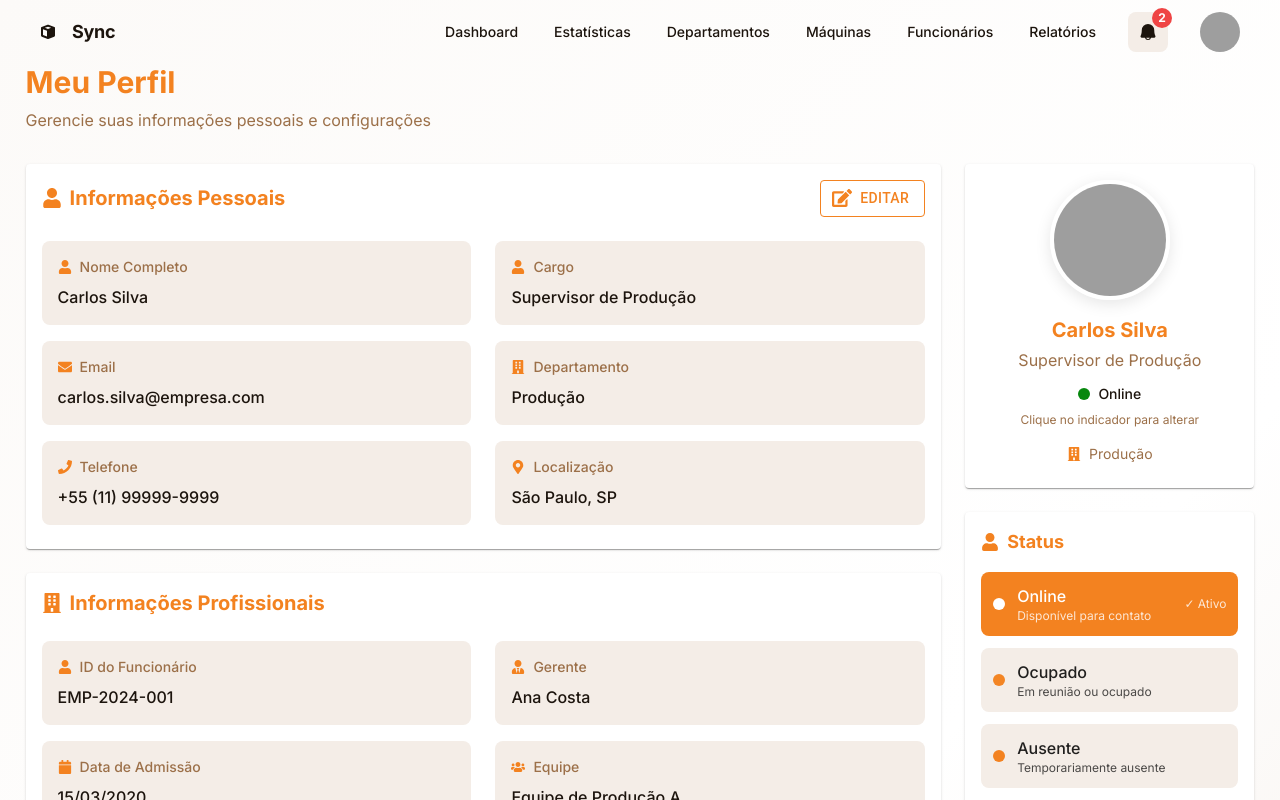
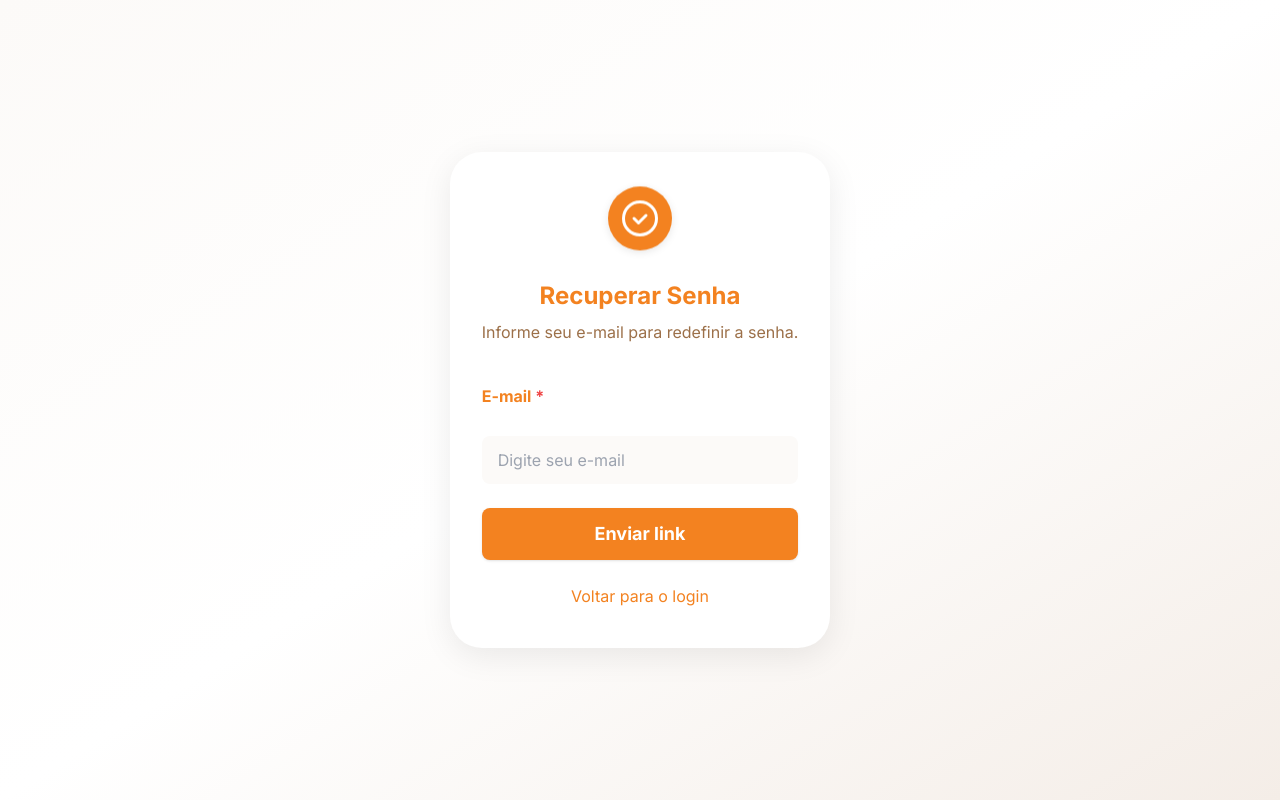
Before and after one commit to nyxpdb/Teste-Depoly, a React (Vite) app: page / in a window 1280 px wide. Shown: the top 800 px of the page. Built offline with nearby package versions, Linux system fonts and the light colour scheme; grey boxes are pictures that could not be loaded; the HTML template or start-up script is replaced by a standard one.

Commit message:
Update App.tsx

```diff
--- a/src/App.tsx
+++ b/src/App.tsx
@@ -26,7 +26,7 @@ const App: React.FC = () => {
         <div className="min-h-screen bg-white">
           <Suspense fallback={<PageLoader />}>
             <Routes>
-              <Route path="/" element={<Perfil />} />
+              <Route path="/" element={<EsqueceuSenha />} />
               <Route path="/login" element={<LandingPage />} />
               <Route path="/dashboard" element={<Login />} />
               <Route path="/estatisticas" element={<Dashboard />} />
@@ -35,7 +35,7 @@ const App: React.FC = () => {
               <Route path="/maquinas" element={<Departamentos />} />
               <Route path="/perfil" element={<Maquinas />} />
               <Route path="/relatorios" element={<Relatorios />} />
-              <Route path="/esqueceu-senha" element={<EsqueceuSenha />} />
+              <Route path="/esqueceu-senha" element={<Perfil />} />
               <Route path="/diferenciais" element={<Diferenciais />} />
               <Route path="/sobre" element={<Sobre />} />
               <Route path="/contato" element={<Contato />} />
```
